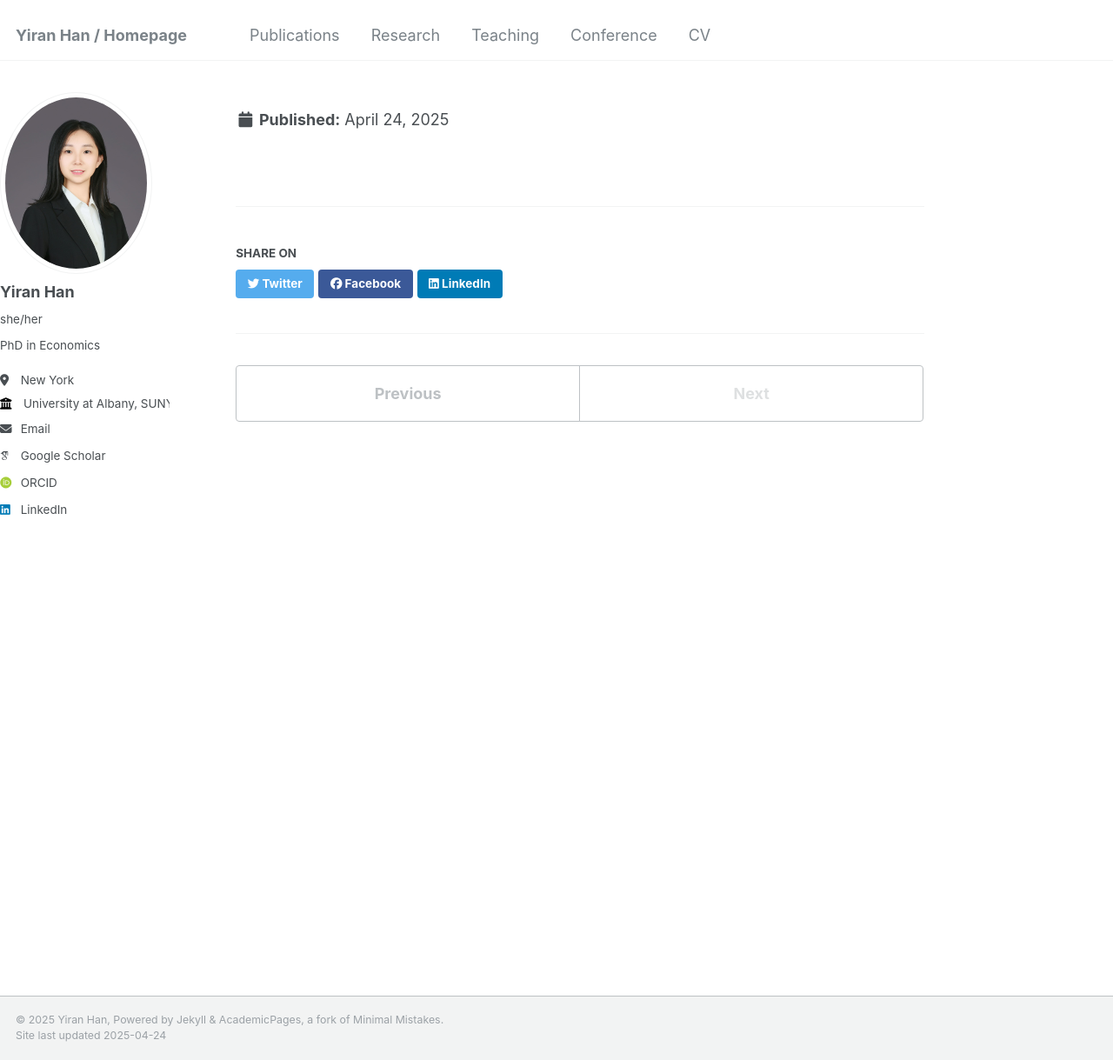
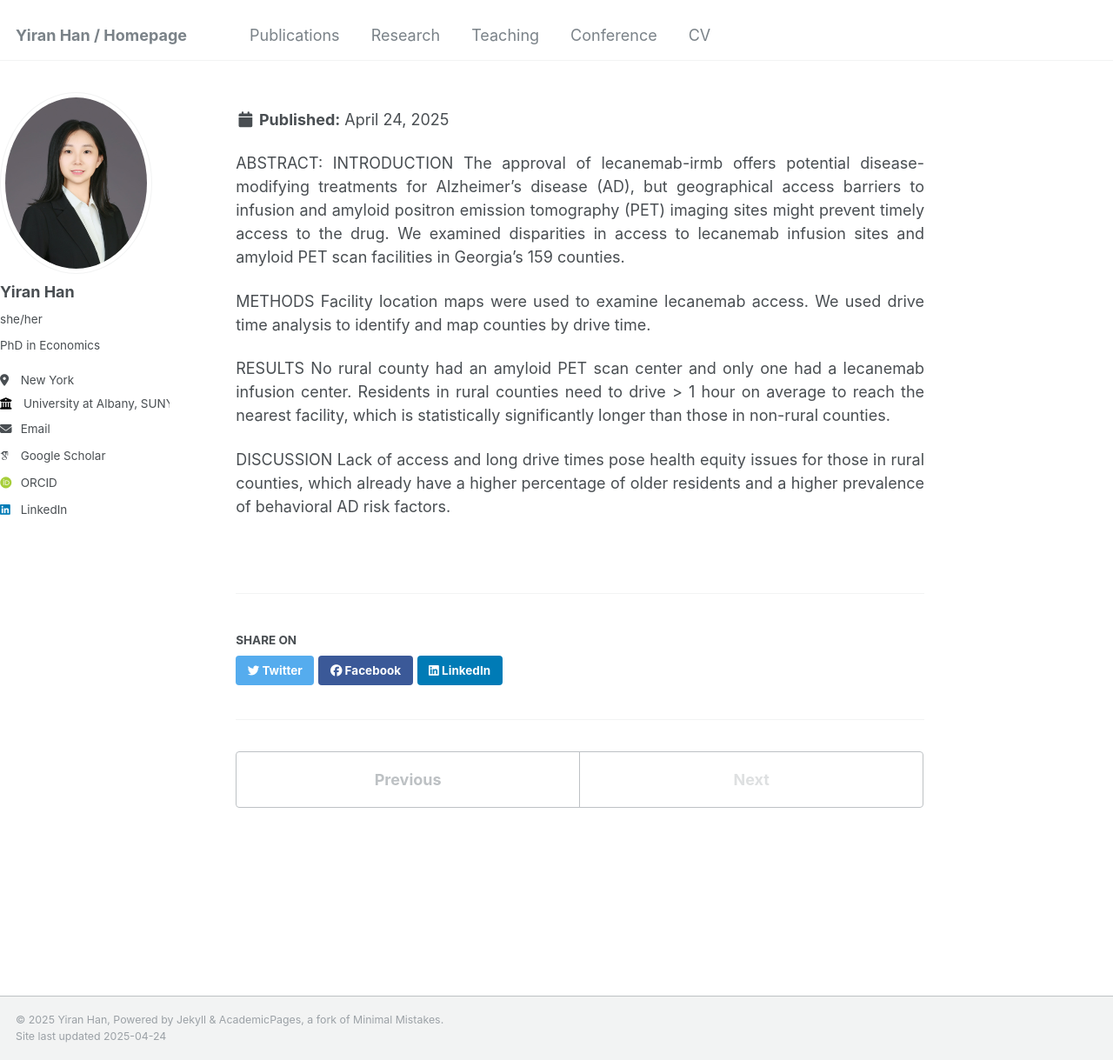
Before and after one commit to yiran-han/yiran-han.github.io, a Jekyll site: the page built from _publications/2025_paper1.md, in a window 1280 px wide and 1219 px high. Shown: the whole window at 87% size. Built offline with Jekyll 4.4.1, drawn with Linux system fonts in a browser that asks for light colours; some web fonts are replaced.

Commit message:
Update 2025_paper1.md

```diff
--- a/_publications/2025_paper1.md
+++ b/_publications/2025_paper1.md
@@ -4,9 +4,20 @@ collection: publications
 category: manuscripts
 # permalink: /publication/2025_paper1
 excerpt: ''
-venue: 'Alzheimer's'
+venue: 'Alzheimer's & Dementia'
 date: 2025-04-17
 # slidesurl: 'http://academicpages.github.io/files/slides1.pdf'
-paperurl: 'https://www.jsad.com/doi/abs/10.15288/jsad.24-00066'
-citation: 'Han, Y, Yörük, B.K. How Effective were COVID-19-related State Policies in US to Mitigate Alcohol Sales?. Journal of Studies on Alcohol and Drugs, jsad-24.'
+paperurl: 'https://alz-journals.onlinelibrary.wiley.com/doi/full/10.1002/alz.70100'
+citation: 'Li, N. et al. (2025). Mapping disparities in access to lecanemab in Georgia. Alzheimer's & Dementia, 21(4), e70100.'
 ---
+ABSTRACT: INTRODUCTION
+The approval of lecanemab-irmb offers potential disease-modifying treatments for Alzheimer's disease (AD), but geographical access barriers to infusion and amyloid positron emission tomography (PET) imaging sites might prevent timely access to the drug. We examined disparities in access to lecanemab infusion sites and amyloid PET scan facilities in Georgia's 159 counties.
+
+METHODS
+Facility location maps were used to examine lecanemab access. We used drive time analysis to identify and map counties by drive time.
+
+RESULTS
+No rural county had an amyloid PET scan center and only one had a lecanemab infusion center. Residents in rural counties need to drive > 1 hour on average to reach the nearest facility, which is statistically significantly longer than those in non-rural counties.
+
+DISCUSSION
+Lack of access and long drive times pose health equity issues for those in rural counties, which already have a higher percentage of older residents and a higher prevalence of behavioral AD risk factors.
```
